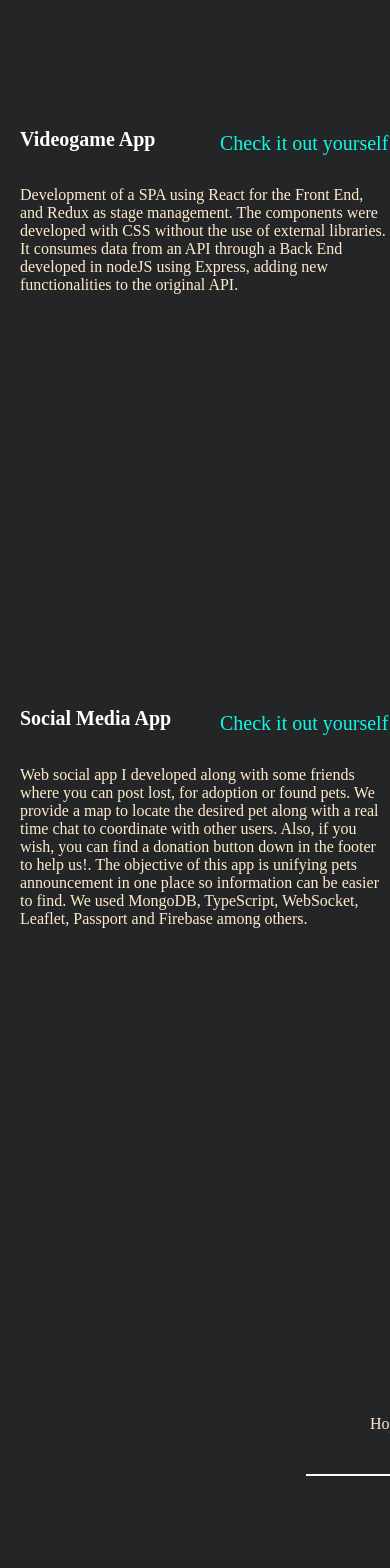
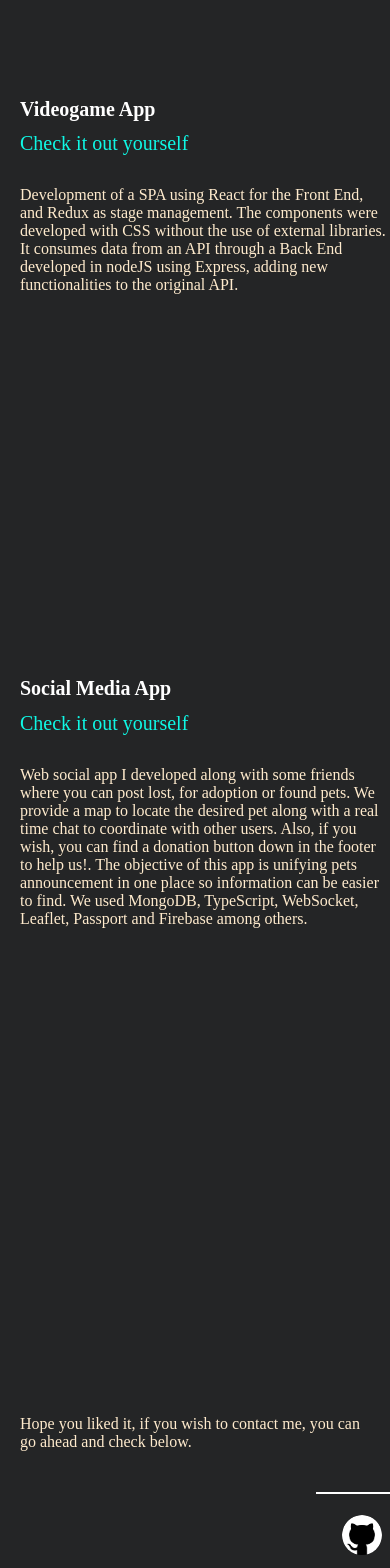
Before and after one commit to JustBecerra/Portfolio, a React (Create React App) app: page / in a window 390 px wide. Shown: the part 1400-2968 px from the top of the page. Built offline with nearby package versions, Linux system fonts and the light colour scheme.

Commit message:
me falta mover footer y Techs

```diff
--- a/src/components/Footer/footer.css
+++ b/src/components/Footer/footer.css
@@ -35,6 +35,28 @@
     bottom:50px;
 }
 
+@media (max-width:500px){
+    .footer{
+
+        border-top:solid 2px rgb(255, 255, 255);
+        width:100% !important;
+        height:80px;
+        position:relative;
+        left: 0% !important;
+        bottom:50px;
+    }
+
+    .logoLinkedIn{
+        width:100%;
+        border-radius: 20px;
+    }
+
+    .logoGitHub{
+        width:100%;
+        border-radius: 20px;
+    }
+}
+
 .textito{
     width:400px;
     height:100px;
--- a/src/components/PersonalInfo/techs.css
+++ b/src/components/PersonalInfo/techs.css
@@ -6,6 +6,11 @@
     top:150px;
     left:80px;
 } */
+
+@media (max-width:500px){
+
+}
+
 
 .techtitle{
     color:#ffffffd7;
--- a/src/components/Proyects/proyects.css
+++ b/src/components/Proyects/proyects.css
@@ -15,6 +15,48 @@
   position:relative;
   left:500px;
   bottom:200px;
+}
+
+@media (max-width:500px){
+  .projectname{
+    color:rgb(255, 255, 255);
+    text-decoration:wavy;
+    font-size: 20px;
+    position:relative;
+    bottom:180px !important;
+  }
+
+  .links{
+    color:rgb(15, 248, 229);
+    text-decoration:none;
+    font-size: 20px;
+    width:100px;
+    position:relative;
+    left:0% !important;
+    bottom:185px;
+  }
+
+  .PIvideo{
+    width:100% !important;
+    position:relative;
+    left:0% !important;
+    bottom:180px;
+  }
+
+  .PGvideo{
+    width:100% !important;
+    position:relative;
+    left:0% !important;
+    bottom:150px;
+  }
+
+  .thankstext{
+    color:blanchedalmond;
+    width:95% !important;
+    position:relative;
+    bottom:75px;
+    left:0% !important;
+  }
 }
 
 .projectname{
```
Also changed, not shown: 1 other file (tests, documents, lock files or other folders).
